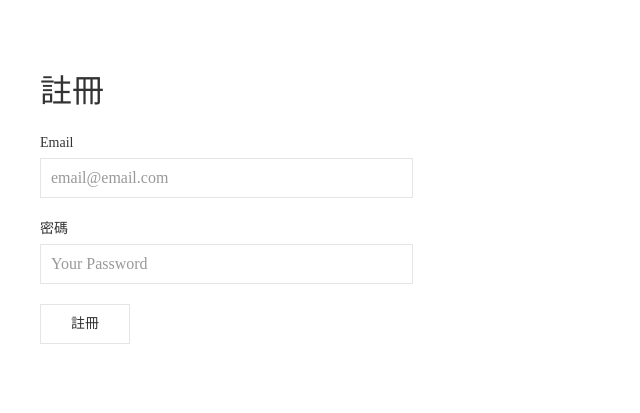
After one commit to visiis/PHP-Login-System, a PHP site: page /register.php in a window 1280 px wide. The commit adds this page. Shown: the top 413 px of the page, without its empty margins (0-640 px from the left). Run offline with PHP 8.4, Linux system fonts and the light colour scheme; some libraries are stand-ins or nearby versions.

Commit message:
Added config: added login/reg pages; added footer

```diff
--- /dev/null
+++ b/inc/config.php
@@ -0,0 +1,9 @@
+<?php
+
+	//if there is no constant defined called __CONFIG__, do not load this file.
+	if(!defined('__CONFIG__')) {
+		exit('You do not have a config file');
+	}
+
+	//
+?>
--- /dev/null
+++ b/inc/footer.php
@@ -0,0 +1,6 @@
+<!-- jQuery is required -->
+<script src="https://cdnjs.cloudflare.com/ajax/libs/jquery/3.2.1/jquery.min.js"></script>
+
+<!-- UIkit JS -->
+<script src="https://cdnjs.cloudflare.com/ajax/libs/uikit/3.0.0-beta.30/js/uikit.min.js"></script>
+<script src="https://cdnjs.cloudflare.com/ajax/libs/uikit/3.0.0-beta.30/js/uikit-icons.min.js"></script>
--- /dev/null
+++ b/register.php
@@ -0,0 +1,62 @@
+<?php
+
+	//Allow the config
+	define('__CONFIG__', true);
+	//Require the config
+	require_once "inc/config.php";
+?>
+
+<!DOCTYPE html>
+<html lang="en">
+<head>
+	<meta charset="UTF-8">
+	<meta http-equiv="X-UA-Compatible" content="IE=edge">
+	<meta name="viewport" content="width=device-width, initial-scale=1">
+	<meta name="robots" content="follow">
+  	<base href="" target="_blank"/>
+
+	<title>Document</title>
+
+	<style>
+		body {
+			font-family: "Microsoft YaHei","Heiti TC";
+		}
+	</style>
+	<!-- UIkit CSS -->
+	<link rel="stylesheet" href="https://cdnjs.cloudflare.com/ajax/libs/uikit/3.0.0-beta.30/css/uikit.min.css" />
+</head>
+<body>
+
+
+	<div class="uk-section uk-container ul-text-center">
+		<div class="uk-grid uk-child-width-1-3@s uk-child-width-1-1" uk-grid="">
+			<form class="uk-form-stacked js-register">
+
+				<h2>註冊</h2>
+
+			    <div class="uk-margin">
+			        <label class="uk-form-label" for="form-stacked-text">Email</label>
+			        <div class="uk-form-controls">
+			            <input class="uk-input" id="form-stacked-text" type="email" placeholder="email@email.com" required="required">
+			        </div>
+			    </div>
+
+			    <div class="uk-margin">
+			        <label class="uk-form-label" for="form-stacked-password">密碼</label>
+			        <div class="uk-form-controls">
+			            <input class="uk-input" id="form-stacked-password" type="password" placeholder="Your Password" required="required">
+			        </div>
+			    </div>
+
+			    <div class="uk-margin">
+			        <button class="uk-button uk-button-default" type="submit">註冊</button>
+			    </div>
+
+			</form>
+		</div>
+	</div>
+
+	<?php require_once "inc/footer.php" ?>
+
+</body>
+</html>
```
Also changed, not shown: index.php (+14 -28 lines), login.php (added, +61 -0 lines).
